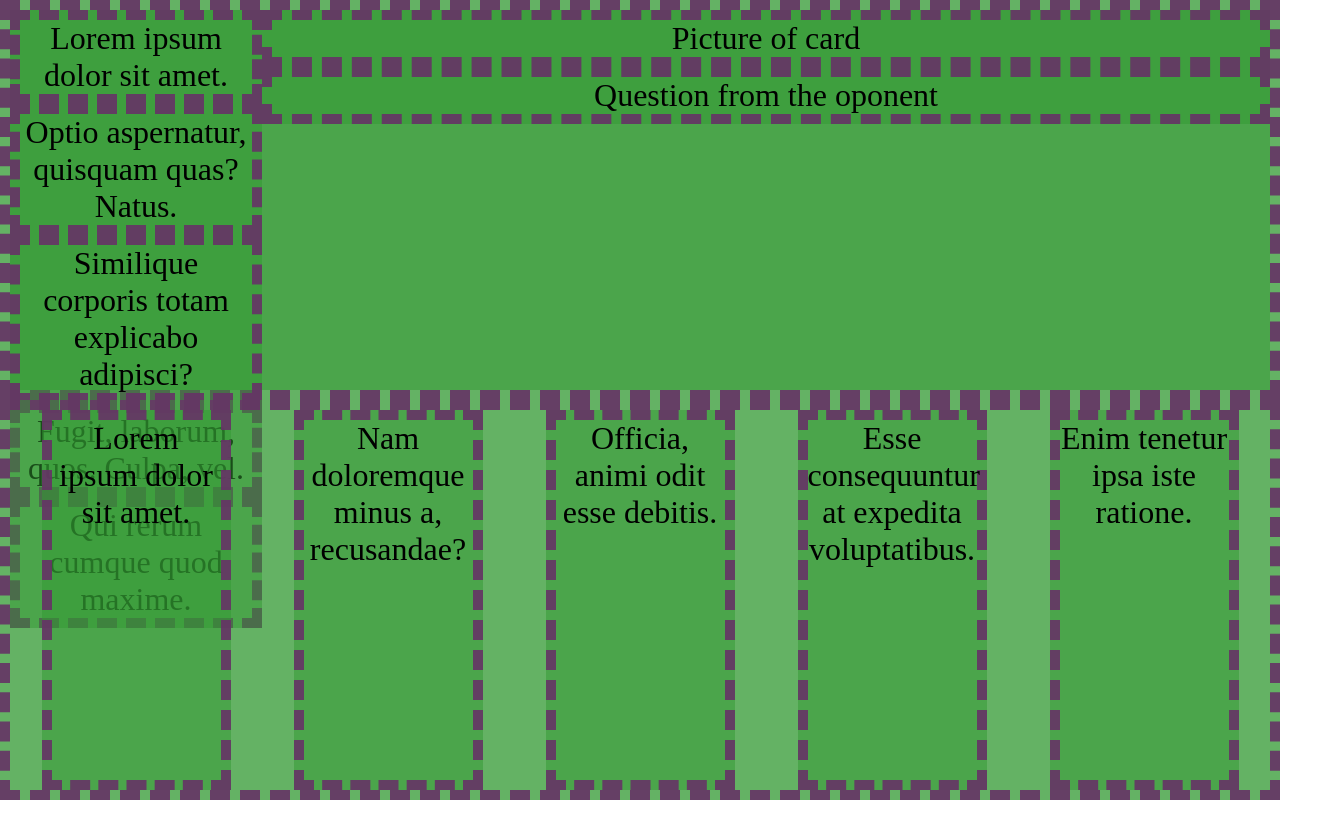
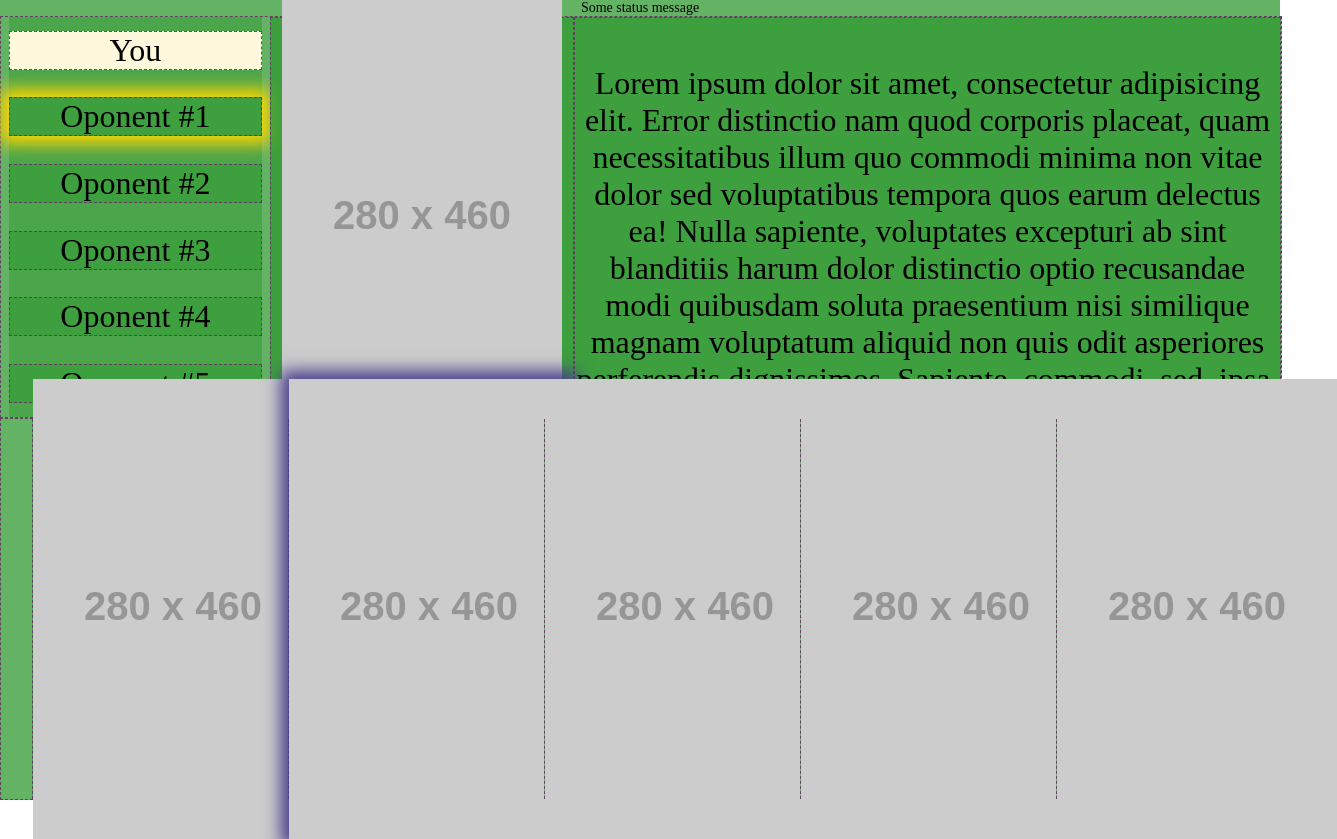
Before and after one commit to aspergarus/freexit, a plain HTML site: page design/game/index.html in a window 1280 px wide. Shown: the whole page, 1337 px wide, since content can reach past the window. Before the commit the page ends 800 px from the top, so only its background shows below. Drawn offline with Linux system fonts and the light colour scheme; placeholder pictures from the web are drawn by us.

Commit message:
I guess it's final design :)

```diff
--- a/design/game/index.html
+++ b/design/game/index.html
@@ -6,25 +6,42 @@
 </head>
 <body>
 <div class="game">
+  <div class="status">Some status message</div>
   <div class="game_zone game_canvas">
     <div class="oponents">
-      <div class="oponent">Lorem ipsum dolor sit amet.</div>
-      <div class="oponent">Optio aspernatur, quisquam quas? Natus.</div>
-      <div class="oponent">Similique corporis totam explicabo adipisci?</div>
-      <div class="oponent">Fugit, laborum, quos. Culpa, vel.</div>
-      <div class="oponent">Qui rerum cumque quod maxime.</div>
+        <div class="oponent oponent--you">You</div>
+        <div class="oponent oponent--active">Oponent #1</div>
+        <div class="oponent">Oponent #2</div>
+        <div class="oponent">Oponent #3</div>
+        <div class="oponent">Oponent #4</div>
+        <div class="oponent">Oponent #5</div>
     </div>
     <div class="task">
-      <div class="task__card">Picture of card</div>
-      <div class="task__question">Question from the oponent</div>
+      <div class="task__card">
+        <img src="https://via.placeholder.com/280x460.png?text=Card" alt="Card" class="task__card__image" />
+      </div>
+      <div class="task__question">
+        <p>Question from the oponent</p>
+        <p>Lorem ipsum dolor sit amet, consectetur adipisicing elit. Error distinctio nam quod corporis placeat, quam necessitatibus illum quo commodi minima non vitae dolor sed voluptatibus tempora quos earum delectus ea! Nulla sapiente, voluptates excepturi ab sint blanditiis harum dolor distinctio optio recusandae modi quibusdam soluta praesentium nisi similique magnam voluptatum aliquid non quis odit asperiores perferendis dignissimos. Sapiente, commodi, sed, ipsa, quam esse architecto inventore doloribus est amet alias iste!</p>
+      </div>
     </div>
   </div>
   <div class="game_zone player">
-    <div class="card">Lorem ipsum dolor sit amet.</div>
-    <div class="card">Nam doloremque minus a, recusandae?</div>
-    <div class="card">Officia, animi odit esse debitis.</div>
-    <div class="card">Esse consequuntur at expedita voluptatibus.</div>
-    <div class="card">Enim tenetur ipsa iste ratione.</div>
+    <div class="card">
+      <img src="https://via.placeholder.com/280x460.png?text=Card #1" alt="Card 1" class="task__card__image" />
+    </div>
+    <div class="card">
+      <img src="https://via.placeholder.com/280x460.png?text=Card #2" alt="Card 2" class="task__card__image task__card__image--clicked" />
+    </div>
+    <div class="card">
+      <img src="https://via.placeholder.com/280x460.png?text=Card #3" alt="Card 3" class="task__card__image" />
+    </div>
+    <div class="card">
+      <img src="https://via.placeholder.com/280x460.png?text=Card #4" alt="Card 4" class="task__card__image" />
+    </div>
+    <div class="card">
+      <img src="https://via.placeholder.com/280x460.png?text=Card #5" alt="Card 5" class="task__card__image" />
+    </div>
   </div>
 </div>
 </body>
--- a/design/game/styles.scss
+++ b/design/game/styles.scss
@@ -1,9 +1,15 @@
 $elem-width: 120px;
 $height: (100% / 2);
 
+$oponents-shadow-width: 0.5rem;
+
 @mixin bordered {
-    border: 10px rgba(102,51,102,.9) dashed;
-    box-sizing: border-box;
+    border: 1px rgba(102,51,102,.9) dashed;
+    box-sizing: content-box;
+}
+
+@mixin active {
+    box-shadow: 0 0 1rem $oponents-shadow-width gold;
 }
 
 /**
@@ -32,16 +38,55 @@ div {
   background: rgba(51,153,51, 0.5);
 }
 
+.status {
+  font-size: 14px;
+}
+
 .task {
   width: 80%;
+
+  display: flex;
+  flex-direction: row;
 }
 
 .task__card {
   @include bordered;
+
+  height: 100%;
+  width: 30%;
+
+  position:relative;
+}
+
+.task__card__image {
+  position:absolute;
+
+  top:0;
+  bottom:0;
+  right: 0;
+  left: 0;
+
+  margin:auto;
+}
+
+.task__card__image:hover {
+  @include active;
+}
+
+.task__card__image--clicked {
+  color: darkslateblue;
+  box-shadow: 0 0 1rem $oponents-shadow-width darkslateblue;
 }
 
 .task__question {
   @include bordered;
+
+  height: 100%;
+  width: 70%;
+
+  display: flex;
+  flex-direction: column;
+  justify-content: center;
 }
 
 .game {
@@ -67,6 +112,8 @@ div {
 .oponents {
   width: 20%;
 
+  margin-left: $oponents-shadow-width;
+  margin-right: $oponents-shadow-width;
   display: flex;
   flex-direction: column;
   justify-content: space-around;
@@ -76,9 +123,18 @@ div {
   @include bordered;
 }
 
+.oponent--you {
+  background-color: cornsilk;
+}
+
+.oponent--active {
+  @include active;
+}
+
 .game_canvas {
   display: flex;
-  flex: row;
+  flex-direction: row;
+  justify-content: space-between
 }
 
 .player {
@@ -90,4 +146,6 @@ div {
 .card {
   @include bordered;
   width: 15%;
+
+  position: relative;
 }
```
Also changed, not shown: design/game/styles.css.
